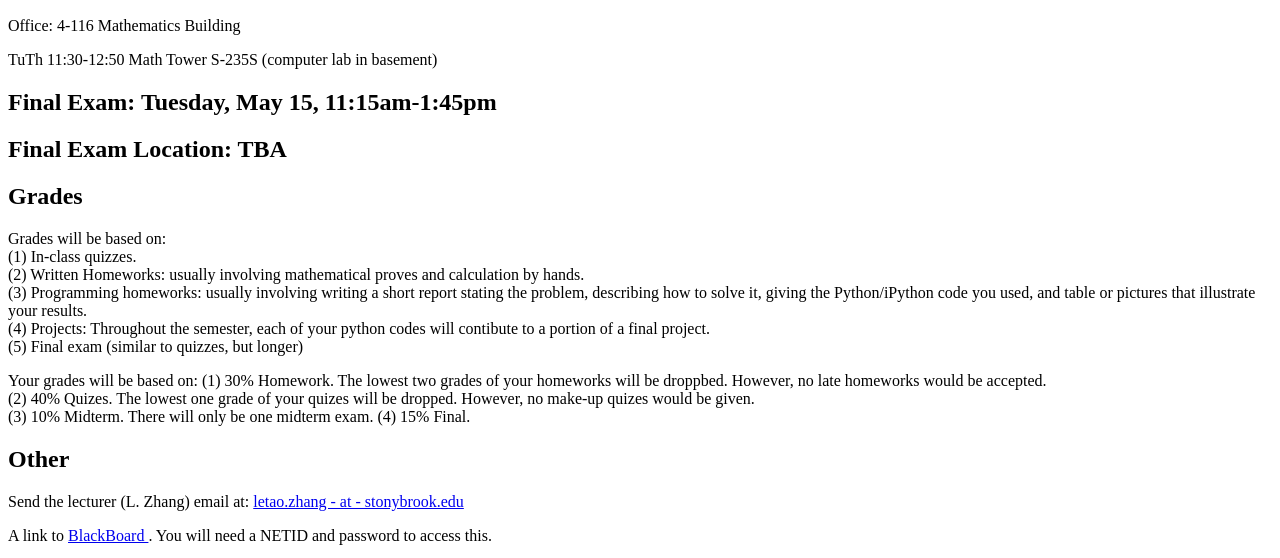
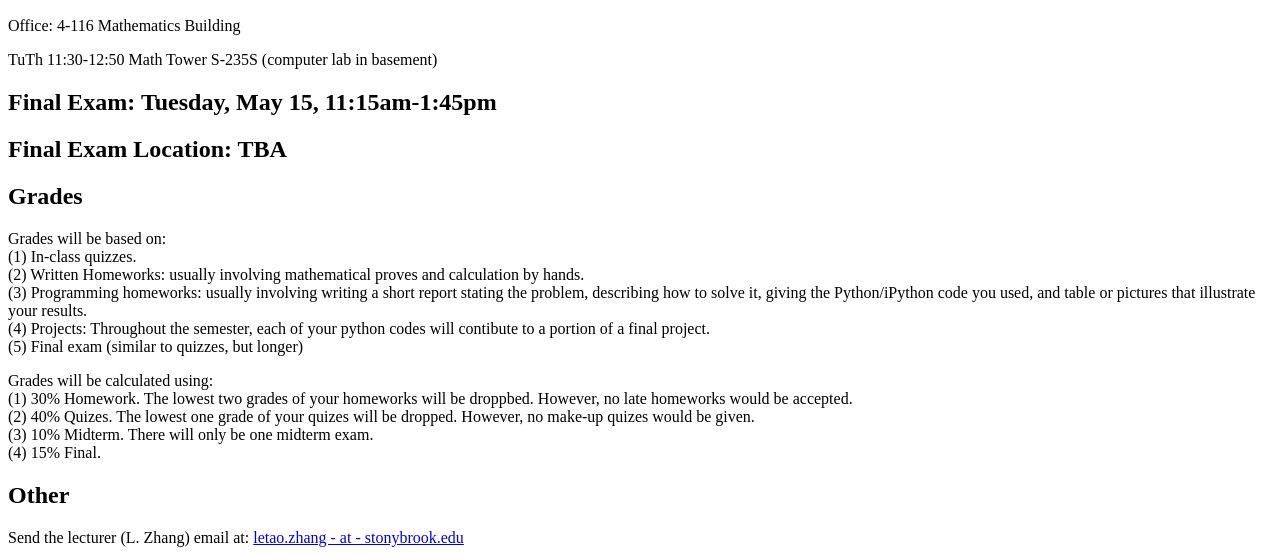
Before and after one commit to letaoZ/MAT331, a plain HTML site: page index.html in a window 1280 px wide. Shown: the part 240-798 px from the top of the page. Drawn offline with Linux system fonts and the light colour scheme.

Commit message:
Update index.html

```diff
--- a/index.html
+++ b/index.html
@@ -37,10 +37,10 @@ Grades will be based on: <br>
 </p>
 
 <p>
-Your grades will be based on:
+Grades will be calculated using: <br>
 (1) 30% Homework. The lowest two grades of your homeworks will be droppbed. However, no late homeworks would be accepted. <br>
 (2) 40% Quizes. The lowest one grade of your quizes will be dropped. However, no make-up quizes would be given.  <br>
-(3) 10% Midterm. There will only be one midterm exam.
+(3) 10% Midterm. There will only be one midterm exam.<br>
 (4) 15% Final.  <br>
 </p>
 
```
